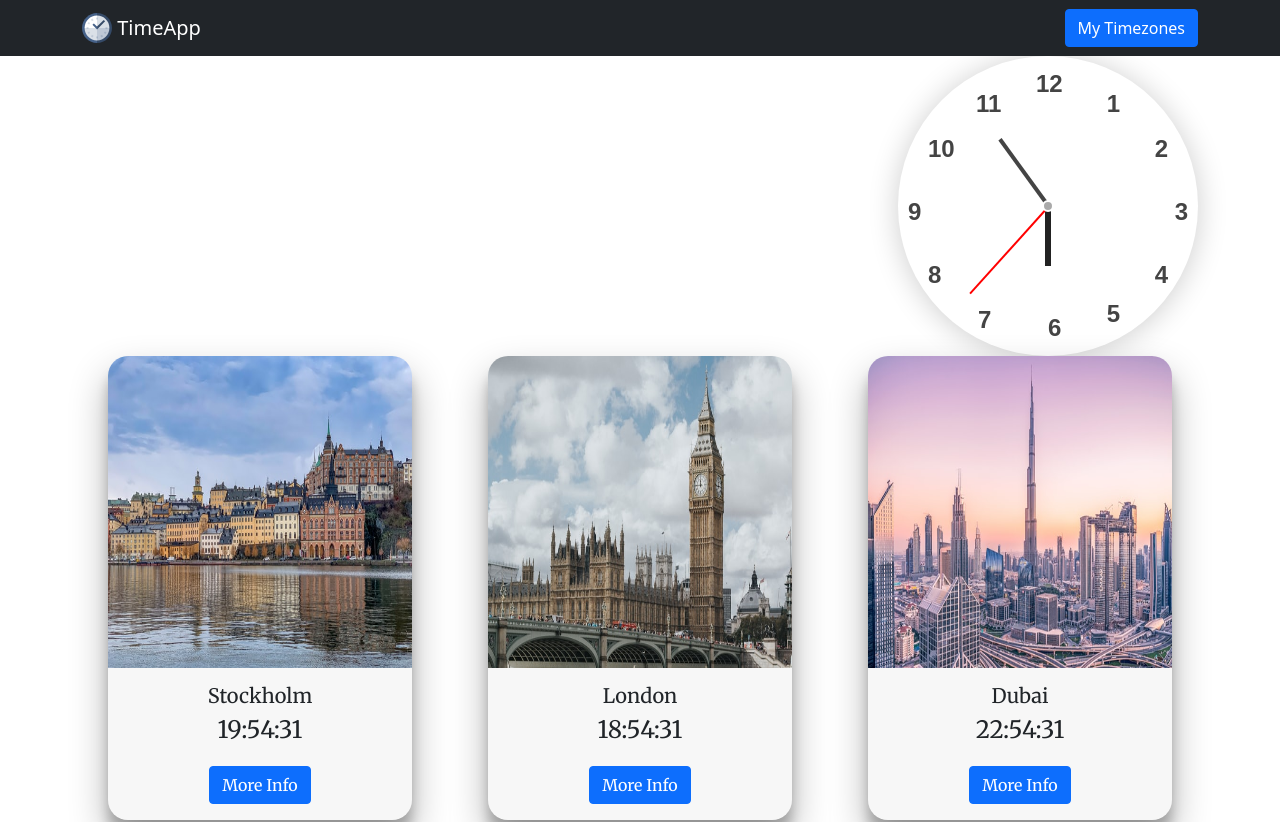
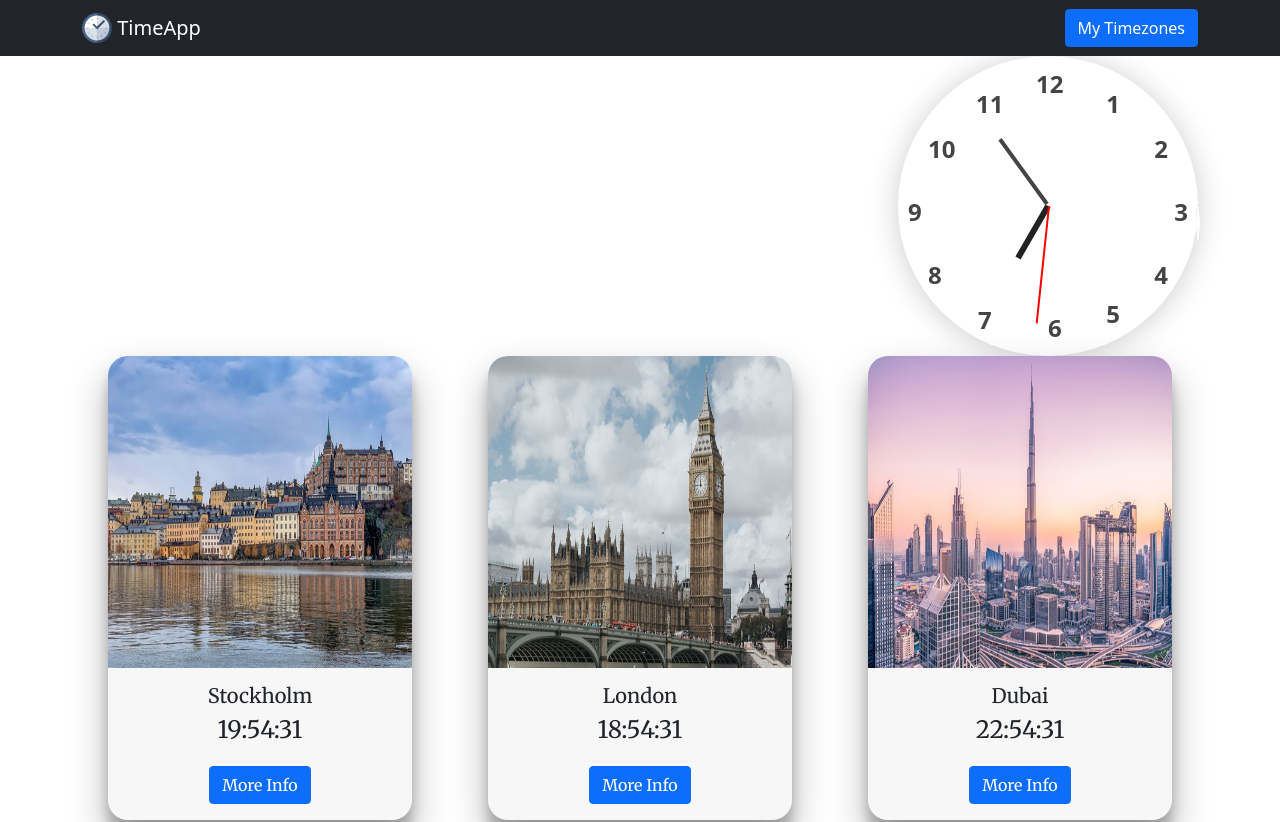
Before and after one commit to argjend551/TimeApp, a React (Vite) app: page / in a window 1280 px wide. Shown: the top 822 px of the page. Built offline with nearby package versions, Linux system fonts and the light colour scheme.

Commit message:
Clock component revised and put into detailedcity page aswell (obs does not work in home page)

```diff
--- a/public/css/clock.css
+++ b/public/css/clock.css
@@ -5,6 +5,7 @@
   position: relative;
   top: 50%;
   left: 50%;
+  display: inline-block;
   transform: translate(-50%, -50%);
   box-shadow: 0 2px 30px rgba(0, 0, 0, 0.2);
   font-size: 24px;
@@ -18,7 +19,7 @@
   width: 12px;
   height: 12px;
   border-radius: 50%;
-  position: absolute;
+  position: relative;
   z-index: 2;
   top: 50%;
   left: 50%;
@@ -58,7 +59,6 @@
 
 .clock span {
   position: absolute;
-  font-family: "Source Sans Pro", sans-serif;
   font-weight: 700;
 
 }
--- a/public/css/style.css
+++ b/public/css/style.css
@@ -2,6 +2,7 @@
 @import url("citypage.css");
 @import url("clock.css");
 @import url("https://fonts.googleapis.com/css2?family=Merriweather:wght@400;700&display=swap");
+
 
 main {
   flex: 1;
--- a/src/components/Clock.jsx
+++ b/src/components/Clock.jsx
@@ -1,45 +1,40 @@
-import React, { Component } from "react";
+// import React, { Component } from "react";
 import Col from 'react-bootstrap/Col'
 
-class Clock extends Component {
+function Clock(props) {
+  let { offset, settime } = props
 
-  constructor(props) {
-    super(props);
-    this.state = {
-      time: new Date()
-    };
-  }
+  let date = new Date();
 
-  componentDidMount() {
-    this.timeId = setInterval(() => {
-      this.setState({
-        time: new Date()
-      })
+
+  let utcTime = date.getTime() + date.getTimezoneOffset() * 60000;
+
+  let time = new Date(utcTime + 3600000 * offset);
+  let minutes = time.getMinutes()
+  let hours = time.getHours()
+  let seconds = time.getSeconds()
+
+  setInterval(() => {
   }, 1000);
-  }
 
-  componentWillMount() {
-    clearInterval(this.timeId)
-  }
 
-  render() {
   return (
     <Col>
       <div className="clock">
         <div className="hour_hand"
-            style={{ transform: `rotateZ(${this.state.time.getHours() * 30}deg)` }}>
+          style={{ transform: `rotateZ(${hours * 30}deg)` }}>
 
         </div>
         <div className="min_hand"
-            style={{ transform: `rotateZ(${this.state.time.getMinutes() * 6}deg)` }}>
+          style={{ transform: `rotateZ(${minutes * 6}deg)` }}>
 
         </div>
         <div className="sec_hand"
-            style={{ transform: `rotateZ(${this.state.time.getSeconds() * 6}deg)` }}>
+          style={{ transform: `rotateZ(${seconds * 6}deg)` }}>
 
         </div>
 
-          <span className="twelve">12</span>
+
         <span className="one">1</span>
         <span className="two">2</span>
         <span className="three">3</span>
@@ -51,11 +46,34 @@ class Clock extends Component {
         <span className="nine">9</span>
         <span className="ten">10</span>
         <span className="eleven">11</span>
+        <span className="twelve">12</span>
       </div>
 
     </Col>
   );
 }
-}
+// }
+// }
+// class Clock extends Component {
 
+//   constructor(props) {
+//     super(props);
+//     this.state = {
+//       time: new Date()
+//     };
+//   }
+
+//   componentDidMount() {
+//     this.timeId = setInterval(() => {
+//       this.setState({
+//         time: new Date()
+//       })
+//     }, 1000);
+//   }
+
+//   componentWillMount() {
+//     clearInterval(this.timeId)
+//   }
+
+//   render() {
 export default Clock
--- a/src/pages/DetailedCityPage.jsx
+++ b/src/pages/DetailedCityPage.jsx
@@ -2,6 +2,7 @@ import { useLocation } from "react-router-dom";
 import React from "react";
 import GetLocalTime from "../components/GetLocalTime";
 import { useState } from "react";
+import Clock from "../components/Clock";
 
 function DetailedCityPage() {
   const { state } = useLocation();
@@ -18,7 +19,8 @@ function DetailedCityPage() {
     >
       <h1 className="cityName">{city}</h1>
       <div className="citypagecontent">
-        <h2>Analog Clock</h2>
+        <h2>AnalogClock</h2>
+        <Clock offset={timezone} settime={settime} />
         <GetLocalTime offset={timezone} settime={settime} />
         <div className="aboutCity">
           <h3 className="titleAboutCity">About {city}</h3>
--- a/src/pages/Home.jsx
+++ b/src/pages/Home.jsx
@@ -8,7 +8,7 @@ function Home() {
   return (
     <Container align="center" className="card-container">
       <Row>
-        <Clock />
+        <Clock offset={1} />
       </Row>
       <ReadCityList />
     </Container>
```
Lines whose indentation alone changed are shown as unchanged.
